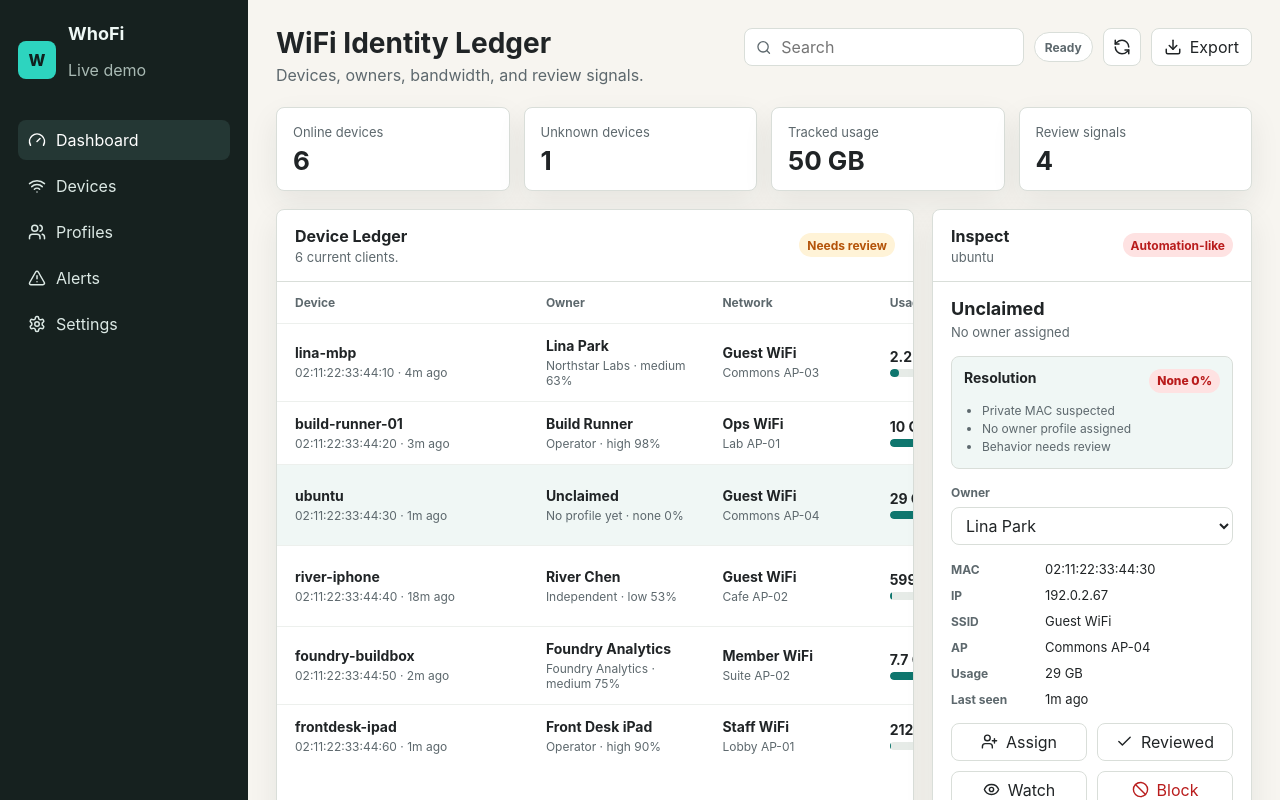
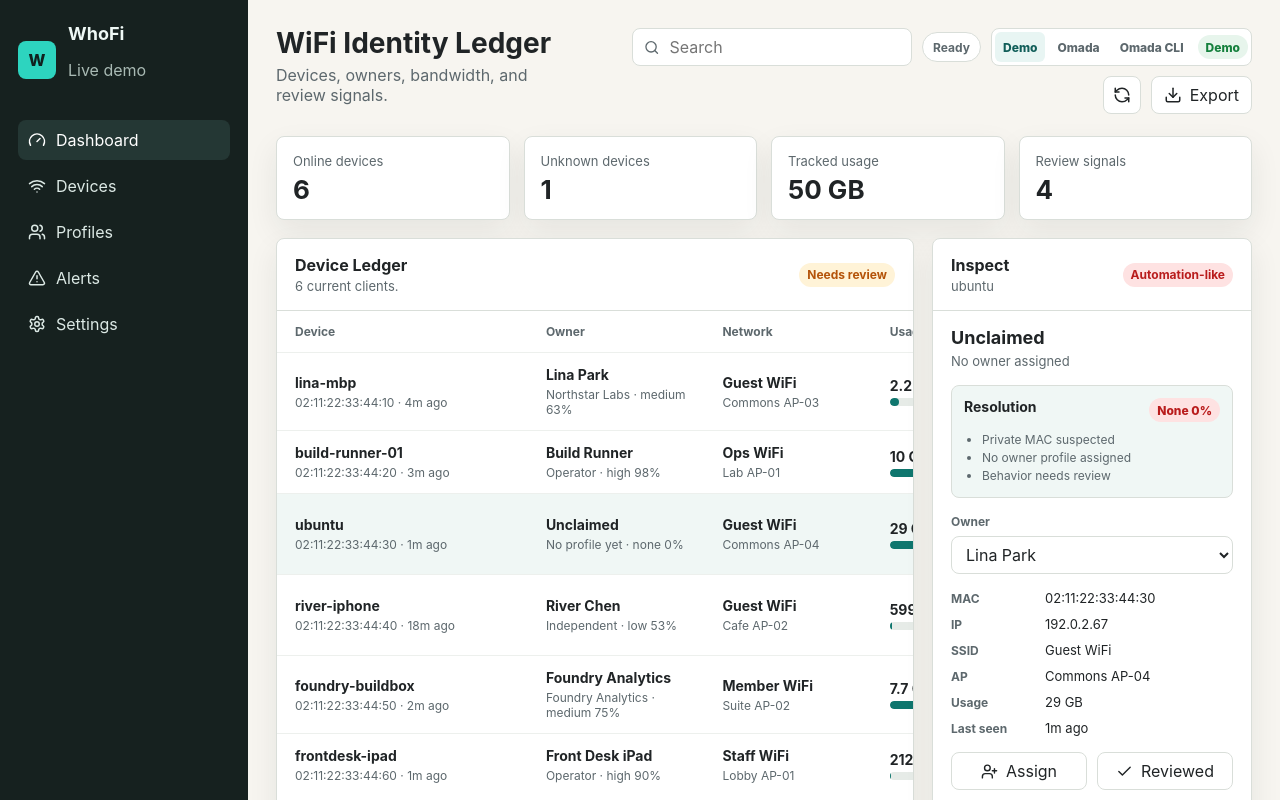
Before and after one commit to peterchee-os/WhoFi, a Next.js app: page / in a window 1280 px wide. Shown: the top 800 px of the page. Built offline with nearby package versions, Linux system fonts and the light colour scheme.

Commit message:
Add device source switcher

```diff
--- a/app/globals.css
+++ b/app/globals.css
@@ -193,6 +193,37 @@ textarea {
   padding: 0 10px;
   font-size: 12px;
   font-weight: 700;
+}
+
+.source-switch {
+  min-height: 38px;
+  border: 1px solid var(--line);
+  border-radius: 8px;
+  background: #ffffff;
+  display: inline-flex;
+  align-items: center;
+  gap: 4px;
+  padding: 3px;
+}
+
+.source-switch button {
+  min-height: 30px;
+  border: 0;
+  border-radius: 6px;
+  background: transparent;
+  color: var(--muted);
+  padding: 0 8px;
+  font-size: 12px;
+  font-weight: 800;
+}
+
+.source-switch button.active {
+  background: #e8f5f3;
+  color: var(--teal-dark);
+}
+
+.source-switch .integration-state {
+  margin-left: 2px;
 }
 
 .icon-button,
@@ -939,6 +970,12 @@ textarea {
     width: 100%;
   }
 
+  .source-switch {
+    width: 100%;
+    justify-content: flex-start;
+    overflow-x: auto;
+  }
+
   .nav {
     grid-template-columns: repeat(5, minmax(0, 1fr));
   }
--- a/app/page.tsx
+++ b/app/page.tsx
@@ -29,6 +29,7 @@ import { resolveDevices, type DeviceResolution } from "@/lib/resolution";
 import type { Alert, AlertStatus, Device, DeviceStatus, Profile, RiskState } from "@/lib/types";
 
 type View = "dashboard" | "devices" | "profiles" | "alerts" | "settings";
+type DeviceSnapshotSource = "demo" | "omada" | "omada-pp";
 type NotificationProviderMode = "disabled" | "console" | "resend";
 type EmailDeliveryStatus = "sent" | "failed" | "disabled" | "rendered";
 type NotificationRuleKey =
@@ -115,6 +116,12 @@ const navItems: Array<{ id: View; label: string; icon: LucideIcon }> = [
   { id: "profiles", label: "Profiles", icon: Users },
   { id: "alerts", label: "Alerts", icon: AlertTriangle },
   { id: "settings", label: "Settings", icon: Settings }
+];
+
+const deviceSourceOptions: Array<{ id: DeviceSnapshotSource; label: string }> = [
+  { id: "demo", label: "Demo" },
+  { id: "omada", label: "Omada" },
+  { id: "omada-pp", label: "Omada CLI" }
 ];
 
 const reviewStateKey = "whofi.demo.reviewState";
@@ -230,6 +237,12 @@ export default function Home() {
   const [activeView, setActiveView] = useState<View>("dashboard");
   const [query, setQuery] = useState("");
   const [selectedDeviceId, setSelectedDeviceId] = useState("dev-unknown-burst");
+  const [deviceSnapshotSource, setDeviceSnapshotSource] = useState<DeviceSnapshotSource>("demo");
+  const [sourceDevices, setSourceDevices] = useState<Device[]>(demoDevices);
+  const [sourceState, setSourceState] = useState<IntegrationTestState>({
+    message: "Demo",
+    status: "success"
+  });
   const [notificationSettings, setNotificationSettings] = useState(defaultNotificationSettings);
   const [emailDeliveries, setEmailDeliveries] = useState(seededEmailDeliveries);
   const [profileOverrides, setProfileOverrides] = useState<Record<string, string | undefined>>({});
@@ -299,13 +312,13 @@ export default function Home() {
   }, [notice]);
 
   const devices = useMemo(() => {
-    return demoDevices.map((device) => ({
+    return sourceDevices.map((device) => ({
       ...device,
       profileId: profileOverrides[device.id] ?? device.profileId,
       status: statusOverrides[device.id] ?? device.status,
       riskState: riskOverrides[device.id] ?? device.riskState
     }));
-  }, [profileOverrides, riskOverrides, statusOverrides]);
+  }, [profileOverrides, riskOverrides, sourceDevices, statusOverrides]);
 
   const alerts = useMemo(() => {
     return demoAlerts.map((alert) => ({
@@ -315,7 +328,7 @@ export default function Home() {
   }, [alertStatusOverrides]);
 
   const metrics = useMemo(() => getMetrics(devices, alerts), [alerts, devices]);
-  const maxUsage = useMemo(() => Math.max(...devices.map((device) => device.rxBytes + device.txBytes)), [devices]);
+  const maxUsage = useMemo(() => Math.max(0, ...devices.map((device) => device.rxBytes + device.txBytes)), [devices]);
   const resolutions = useMemo(() => resolveDevices(devices, demoProfiles), [devices]);
   const resolutionByDeviceId = useMemo(
     () => new Map(resolutions.map((resolution) => [resolution.deviceId, resolution])),
@@ -347,25 +360,78 @@ export default function Home() {
   const title = viewTitles[activeView];
   const selectedDevice = devices.find((device) => device.id === selectedDeviceId) ?? devices[0];
 
+  const loadDeviceSource = async (source: DeviceSnapshotSource) => {
+    setSourceState({
+      message: "Loading",
+      status: "testing"
+    });
+
+    if (source === "demo") {
+      setDeviceSnapshotSource("demo");
+      setSourceDevices(demoDevices);
+      setSelectedDeviceId("dev-unknown-burst");
+      setSourceState({
+        message: "Demo",
+        status: "success",
+        testedAt: new Date().toISOString()
+      });
+      setNotice("Demo snapshot loaded");
+      addActivity(setActivity, "Loaded demo device snapshot");
+      return;
+    }
+
+    try {
+      const response = await fetch(`/api/devices?source=${source}`);
+      const payload = (await response.json()) as {
+        devices?: Device[];
+        error?: string;
+        source?: DeviceSnapshotSource;
+      };
+      if (!response.ok || !Array.isArray(payload.devices)) {
+        throw new Error(payload.error ?? "Device source failed");
+      }
+
+      setDeviceSnapshotSource(source);
+      setSourceDevices(payload.devices);
+      setSelectedDeviceId(payload.devices[0]?.id ?? "");
+      setSourceState({
+        message: `${payload.devices.length} devices`,
+        status: "success",
+        testedAt: new Date().toISOString()
+      });
+      setNotice("Snapshot loaded");
+      addActivity(setActivity, `Loaded ${formatDeviceSourceLabel(source)} device snapshot (${payload.devices.length} devices)`);
+    } catch (error) {
+      const message = error instanceof Error ? error.message : "Device source failed";
+      setSourceState({
+        message,
+        status: "error",
+        testedAt: new Date().toISOString()
+      });
+      setNotice("Snapshot load failed");
+      addActivity(setActivity, `${formatDeviceSourceLabel(source)} device snapshot failed: ${message}`);
+    }
+  };
+
   const assignDevice = (deviceId: string, profileId: string) => {
     const profile = profileById.get(profileId);
     setProfileOverrides((current) => ({ ...current, [deviceId]: profileId }));
     setStatusOverrides((current) => ({ ...current, [deviceId]: "claimed" }));
     setNotice("Owner assigned");
-    addActivity(setActivity, `Assigned ${getDeviceLabel(deviceId)} to ${profile?.displayName ?? "owner"}`);
+    addActivity(setActivity, `Assigned ${getDeviceLabel(deviceId, devices)} to ${profile?.displayName ?? "owner"}`);
   };
 
   const setDeviceRisk = (deviceId: string, riskState: RiskState) => {
     setRiskOverrides((current) => ({ ...current, [deviceId]: riskState }));
     setNotice(riskState === "normal" ? "Marked reviewed" : "Device updated");
-    addActivity(setActivity, `${getDeviceLabel(deviceId)} marked ${riskState}`);
+    addActivity(setActivity, `${getDeviceLabel(deviceId, devices)} marked ${riskState}`);
   };
 
   const blockDevice = (deviceId: string) => {
     setStatusOverrides((current) => ({ ...current, [deviceId]: "revoked" }));
     setRiskOverrides((current) => ({ ...current, [deviceId]: "needs_review" }));
     setNotice("Device blocked");
-    addActivity(setActivity, `${getDeviceLabel(deviceId)} blocked`);
+    addActivity(setActivity, `${getDeviceLabel(deviceId, devices)} blocked`);
   };
 
   const setAlertStatus = (alertId: string, status: AlertStatus) => {
@@ -390,6 +456,13 @@ export default function Home() {
     setProfileOverrides({});
     setRiskOverrides({});
     setStatusOverrides({});
+    setDeviceSnapshotSource("demo");
+    setSourceDevices(demoDevices);
+    setSourceState({
+      message: "Demo",
+      status: "success"
+    });
+    setSelectedDeviceId("dev-unknown-burst");
     window.localStorage.removeItem(reviewStateKey);
     setNotice("Reset complete");
   };
@@ -399,6 +472,7 @@ export default function Home() {
       activity,
       alerts,
       devices,
+      deviceSnapshotSource,
       exportedAt: new Date().toISOString(),
       notificationSettings,
       emailDeliveries,
@@ -474,6 +548,19 @@ export default function Home() {
               />
             </label>
             <span className="notice-pill">{notice}</span>
+            <div className="source-switch" aria-label="Device source">
+              {deviceSourceOptions.map((source) => (
+                <button
+                  className={deviceSnapshotSource === source.id ? "active" : ""}
+                  key={source.id}
+                  onClick={() => loadDeviceSource(source.id)}
+                  title={`Load ${source.label} devices`}
+                >
+                  {source.label}
+                </button>
+              ))}
+              <span className={`integration-state ${sourceState.status}`}>{sourceState.message}</span>
+            </div>
             <button className="icon-button" onClick={resetDemoState} title="Reset">
               <RefreshCcw size={18} />
             </button>
@@ -1791,6 +1878,12 @@ function addActivity(setActivity: (updater: (current: ActivityEntry[]) => Activi
   ]);
 }
 
-function getDeviceLabel(deviceId: string) {
-  return demoDevices.find((device) => device.id === deviceId)?.hostname ?? "Device";
-}
+function formatDeviceSourceLabel(source: DeviceSnapshotSource) {
+  if (source === "omada") return "Omada";
+  if (source === "omada-pp") return "Omada CLI";
+  return "Demo";
+}
+
+function getDeviceLabel(deviceId: string, devices: Device[] = demoDevices) {
+  return devices.find((device) => device.id === deviceId)?.hostname ?? "Device";
+}
```
Also changed, not shown: lib/providers/README.md, 1 other file (tests, documents, lock files or other folders).
